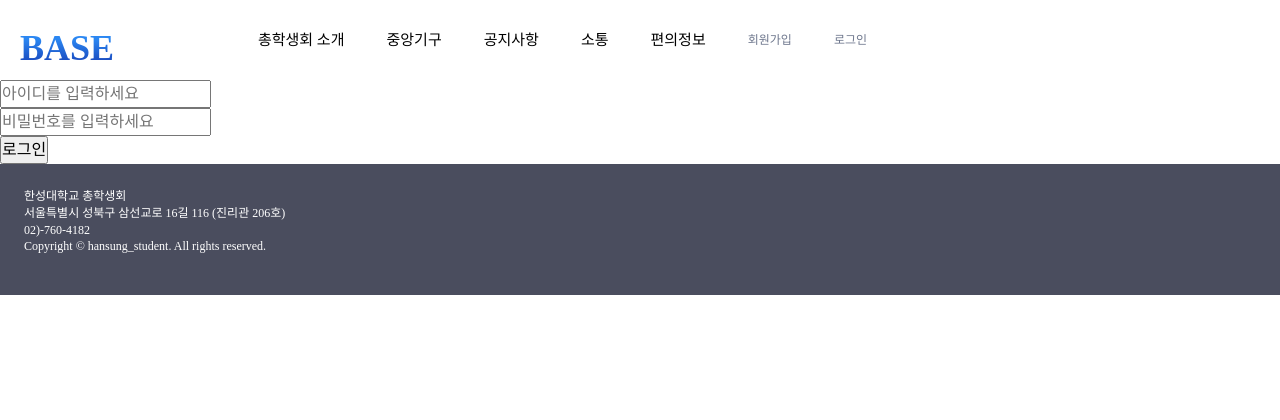
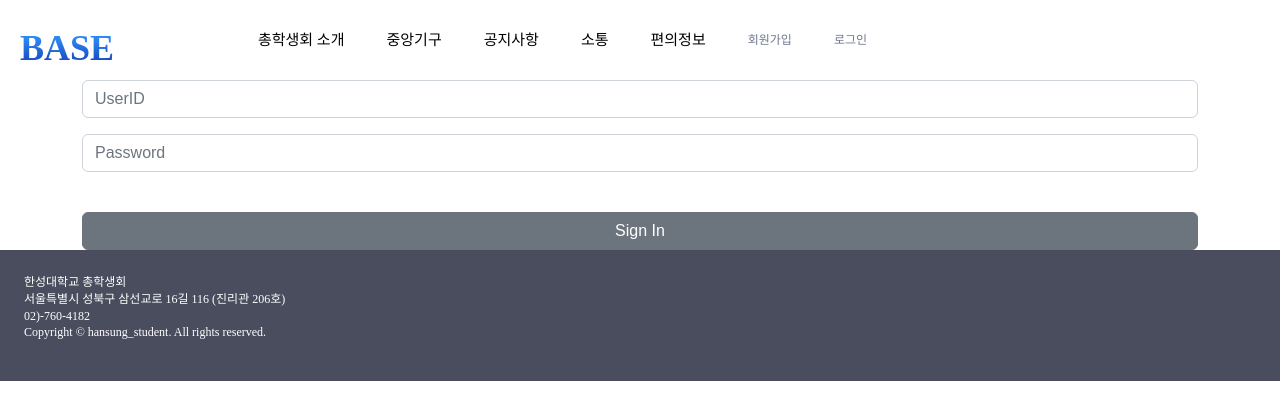
Before and after one commit to JongukYang/council-page, a React (Create React App) app in the folder council-page/: page /sign-in in a window 1280 px wide. Shown: the top 420 px of the page. Built offline with nearby package versions, Linux system fonts and the light colour scheme.

Commit message:
signin commit

```diff
--- a/council-page/src/components/pages/Signin.js
+++ b/council-page/src/components/pages/Signin.js
@@ -1,15 +1,49 @@
-import React, { Component } from "react";
+import Form from "react-bootstrap/Form";
+import Button from "react-bootstrap/Button";
+import Row from "react-bootstrap/Row";
+import Col from "react-bootstrap/Col";
+import Container from "react-bootstrap/Container";
 
 function Login() {
     return (
-        <form>
-            <input type="text" placeholder="아이디를 입력하세요" />
-            <br />
-            <input type="password" placeholder="비밀번호를 입력하세요" />
-            <br />
-            <input type="submit" value="로그인" />
-            <br />
-        </form>
+        <div>
+            <Container className="panel">
+                <Form>
+                    <Form.Group
+                        as={Row}
+                        className="mb-3"
+                        controlId="formPlaintextPassword"
+                    >
+                        <Col sm>
+                            <Form.Control
+                                type="password"
+                                placeholder="UserID"
+                            />
+                        </Col>
+                    </Form.Group>
+
+                    <Form.Group
+                        as={Row}
+                        className="mb-3"
+                        controlId="formPlaintextPassword"
+                    >
+                        <Col sm>
+                            <Form.Control
+                                type="password"
+                                placeholder="Password"
+                            />
+                        </Col>
+                    </Form.Group>
+                    <br />
+
+                    <div className="d-grid gap-1">
+                        <Button variant="secondary" type="submit">
+                            Sign In
+                        </Button>
+                    </div>
+                </Form>
+            </Container>
+        </div>
     );
 }
 
```
Also changed, not shown: council-page/src/components/Button.js (+19 -12 lines).
